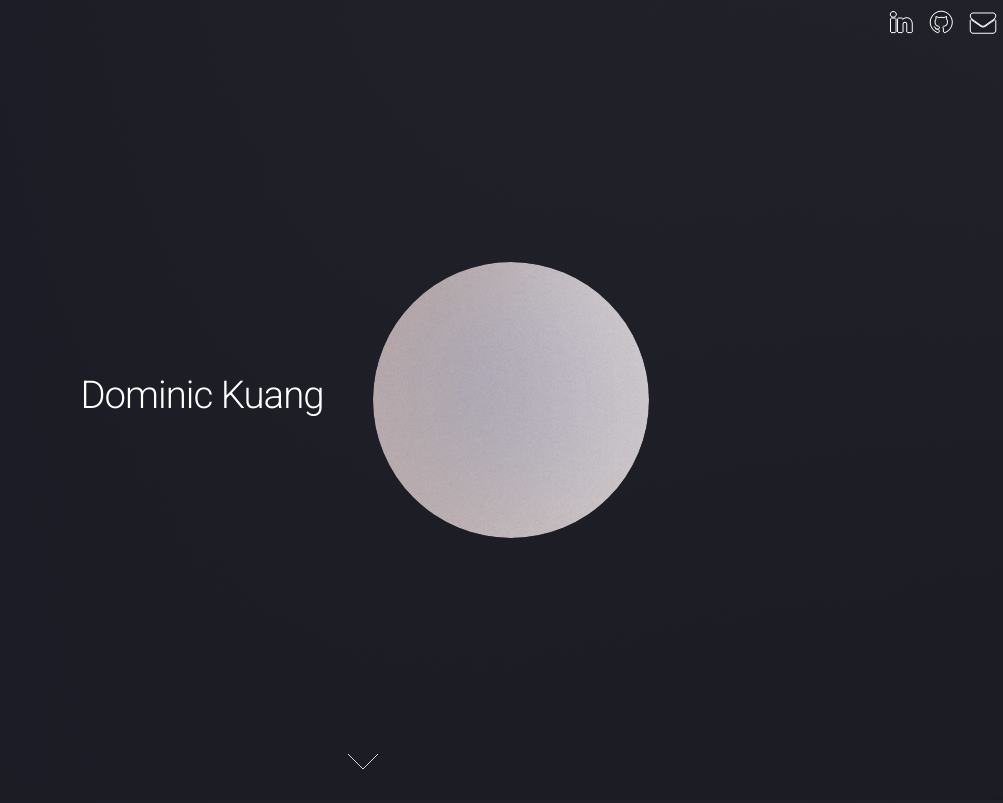
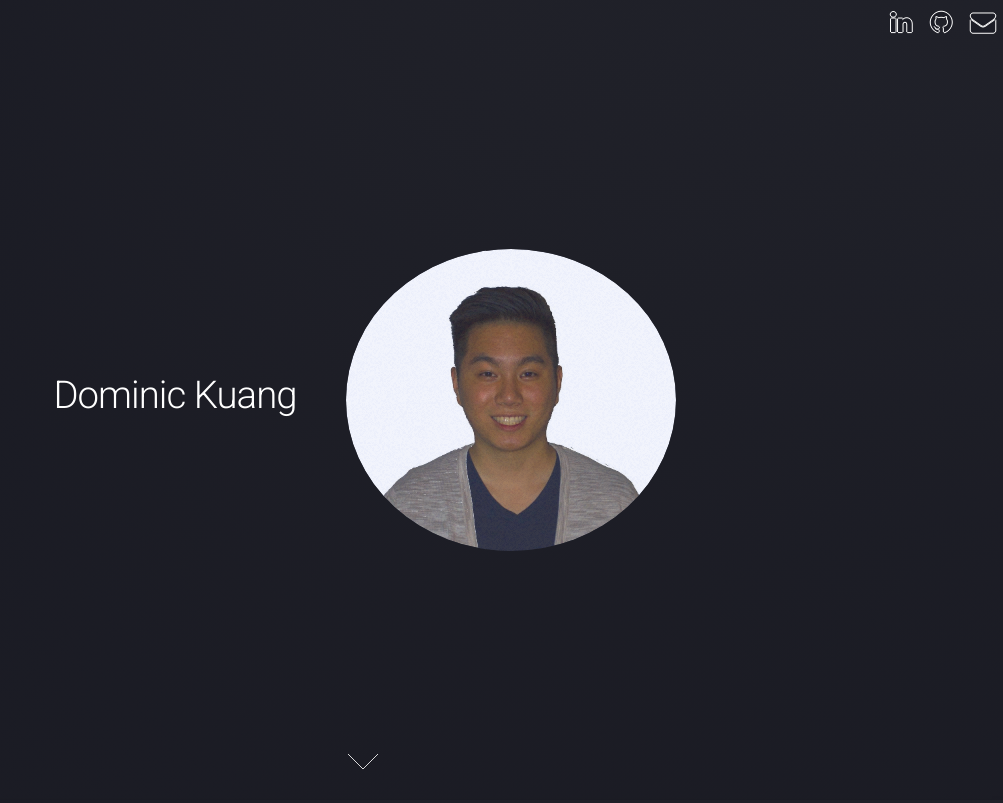
Before and after one commit to dskuang/dskuang.github.io, a plain HTML site: page index.html in a window 1280 px wide. Shown: the top 803 px of the page, without its empty margins (277-1280 px from the left). Drawn offline with Linux system fonts and the light colour scheme.

Commit message:
adding picture

```diff
--- a/index.html
+++ b/index.html
@@ -68,7 +68,7 @@
 
 							</p>
 						</header>
-						<span class="image"><img src="images/pic01.jpg" alt="" /></span>
+						<span class="image" style="width: 330px; height: 100%;"><img src="images/self1.jpg" alt="" /></span>
 					</div>
 					<a href="#one" class="goto-next scrolly">Next</a>
 				</section>
```
Also changed, not shown: images/self.jpg (added), images/self1.jpg (added).
